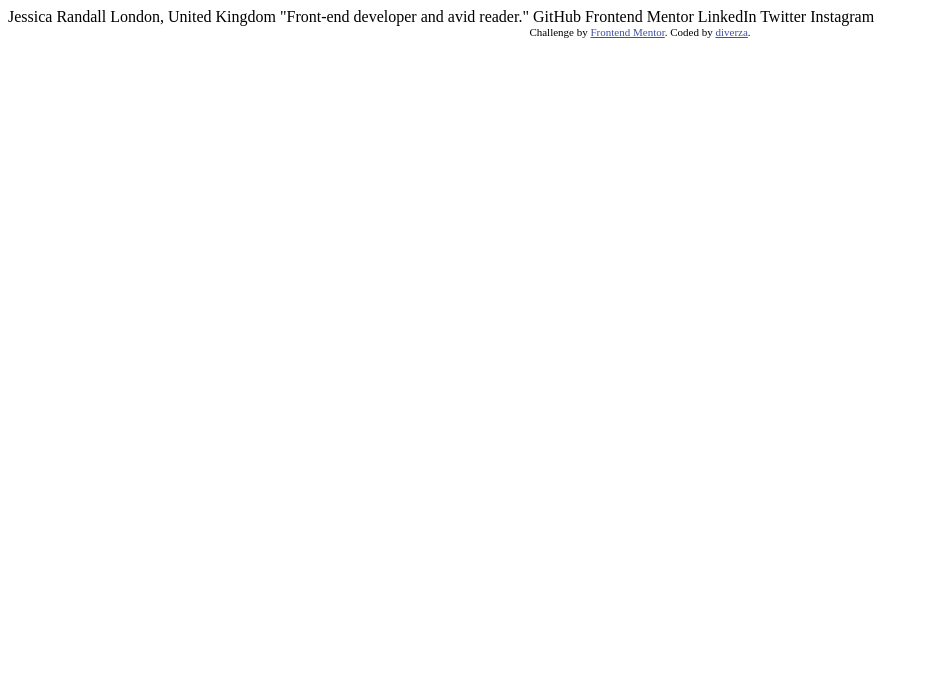
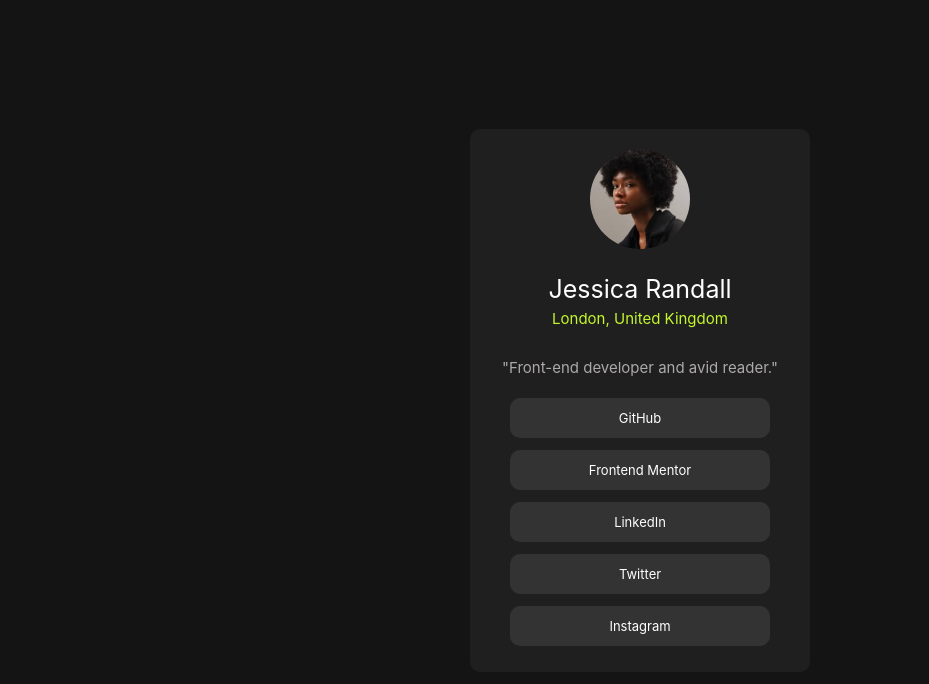
Before and after one commit to prisma-not-available/social-links-profile, a plain HTML site: page index.html in a window 1280 px wide. Shown: the whole page, without its empty margins (0-929 px from the left). Drawn offline with Linux system fonts and the light colour scheme; a web font is replaced by a local one.

Commit message:
finished solution

```diff
--- /dev/null
+++ b/css/style.css
@@ -0,0 +1,79 @@
+body{
+    margin:0px;
+    background-color: hsl(0, 0%, 8%);
+    text-align: center;
+    height: 100vh;
+    display: flex;
+    justify-content: center;
+    align-items: center;
+}
+*{
+    box-sizing: border-box;
+}
+@font-face{
+    font-family: 'Inter';
+    src:url('./assets\fonts\Inter-VariableFont_slnt,wght.ttf') format('truetype');
+    font-style: normal;
+}
+.container{
+    background-color: hsl(0, 0%, 12%);
+    width:340px;
+    height: auto;
+    display: flex;
+    flex-direction: column;
+    align-items: center;
+    justify-content: center;
+    margin:20px;
+    border-radius: 10px;
+}
+.intro{
+    padding-top:20px;
+    font-family: 'Inter';
+    display: flex;
+    flex-direction: column;
+    gap:0px;
+    align-items: center;
+}
+.intro img{
+    border-radius: 50%;
+    width:100px;
+}
+#name{
+    color:hsl(0, 0%, 100%);
+    font-weight: normal;
+    font-size: 25px;
+    margin-bottom: 5px;
+}
+.intro p{
+    font-weight:normal;
+    font-size: 15px;
+}
+.socials{
+    display: flex;
+    flex-direction: column;
+    align-items: center;
+    margin-bottom: 20px;;
+}
+.socials a{
+    /* border: 2px solid red; */
+    border-radius: 10px;
+    width:260px;
+    background-color: hsl(0, 0%, 20%);
+    padding:12px;
+    font-family: 'Inter';
+    color:hsl(0, 0%, 100%);
+    font-weight: normal;
+    margin:6px;
+    font-size: 13px;
+}
+.socials a:hover{
+    background-color: hsl(0, 1%, 30%);
+}
+.socials a:active{
+    font-size: 15px;
+    background-color: hsl(240, 20%, 3%);
+}
+
+/* @media(min-width:1440px){
+
+} */
--- a/index.html
+++ b/index.html
@@ -5,31 +5,35 @@
     <meta name="viewport" content="width=device-width, initial-scale=1.0"> <!-- displays site properly based on user's device -->
 
     <link rel="icon" type="image/png" sizes="32x32" href="./assets/images/favicon-32x32.png">
+    <link rel="stylesheet" href="./css/style.css"/>
 
     <title>Frontend Mentor | Social links profile</title>
 
     <!-- Feel free to remove these styles or customise in your own stylesheet 👍 -->
-  <style>
+    <!-- <style>
       .attribution { font-size: 11px; text-align: center; }
       .attribution a { color: hsl(228, 45%, 44%); }
-  </style>
+    </style> -->
   </head>
   <body>
-
-  Jessica Randall
-  London, United Kingdom
-  "Front-end developer and avid reader."
-
-  GitHub
-  Frontend Mentor
-  LinkedIn
-  Twitter
-  Instagram
-
-  <div class="attribution">
+        <div class="container">
+            <div class="intro">
+              <img src="./assets/images/avatar-jessica.jpeg">
+              <p id="name">Jessica Randall</p>
+              <p style="color:hsl(75, 94%, 57%); margin-top:0px;">London, United Kingdom</p>
+              <p style="color:hsl(0, 2%, 67%);">"Front-end developer and avid reader."</p>
+            </div>
+            <div class="socials">
+              <a>GitHub</a>
+              <a>Frontend Mentor</a>
+              <a>LinkedIn</a>
+              <a>Twitter</a>
+              <a>Instagram</a>
+            </div>
+        </div>
+    <!-- <div class="attribution">
       Challenge by <a href="https://www.frontendmentor.io?ref=challenge" target="_blank">Frontend Mentor</a>.
       Coded by <a href="#">diverza</a>.
-  </div>
-  <script src="test.js"></script>
+    </div> -->
   </body>
 </html>
```
Also changed, not shown: assets/images/desktop_view.png (added), 1 other file. Lines whose indentation alone changed are shown as unchanged.
